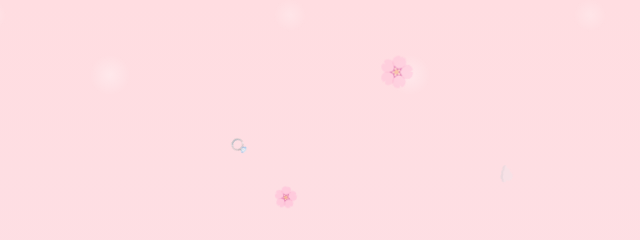
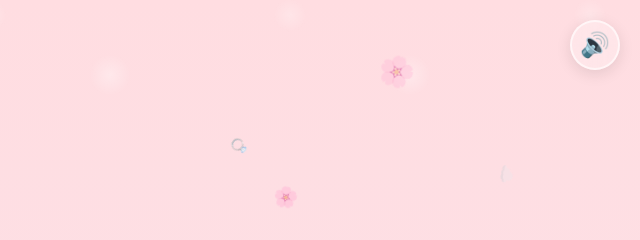
Before and after one commit to Yash-rev/prom, a plain HTML site: page index.html in a window 1280 px wide. Shown: the top 240 px of the page, 640-1280 px from the left. Drawn offline with Linux system fonts and the light colour scheme.

Commit message:
music bug fix

```diff
--- a/index.html
+++ b/index.html
@@ -11,6 +11,10 @@
 
     <div class="scroll-background"></div>
     <div class="floating-particles"></div>
+
+    <button id="mute-btn" class="mute-btn" onclick="toggleMute()">
+    <span id="mute-icon">🔊</span>
+</button>
 
     <header class="hero">
         <div class="floating-icons">✨ 💖 ☁️ 🌸</div>
--- a/script.js
+++ b/script.js
@@ -304,13 +304,32 @@ function triggerConfetti() {
     }
 }
 
+let isMuted = false;
+let chimeAudio = new Audio('chime.mp3');
+chimeAudio.volume = 0.2;
+
+function toggleMute() {
+    isMuted = !isMuted;
+    const muteIcon = document.getElementById('mute-icon');
+
+    muteIcon.innerText = isMuted ? '🔇' : '🔊';
+
+    if (isMuted) {
+        chimeAudio.pause();
+    }
+    else{
+        chimeAudio.play();
+    }
+}
 
 function playSoftChime() {
+    if (isMuted) return;
 
-    const audio = new Audio('chime.mp3');
-    audio.volume = 0.2;
-    audio.play().catch(e => console.log("Audio play failed (user interaction needed first)"));
-    console.log("🎵 *Soft Chime Sound*");
+    if (!chimeAudio.paused) {
+        return;
+    }
+
+    chimeAudio.play().catch(e => console.log("Audio play failed."));
 }
 
 function initMusicPlayer() {
--- a/style.css
+++ b/style.css
@@ -390,3 +390,28 @@ body {
 .promise-card:hover .promise-icon {
     transform: scale(1.1) rotate(5deg);
 }
+
+.mute-btn {
+    position: fixed;
+    top: 20px;
+    right: 20px;
+    z-index: 10002;
+    background: var(--glass-bg);
+    backdrop-filter: blur(10px);
+    border: 2px solid var(--glass-border);
+    border-radius: 50%;
+    width: 50px;
+    height: 50px;
+    cursor: pointer;
+    font-size: 1.5rem;
+    display: flex;
+    justify-content: center;
+    align-items: center;
+    transition: all 0.3s ease;
+    box-shadow: 0 4px 15px rgba(0, 0, 0, 0.1);
+}
+
+.mute-btn:hover {
+    transform: scale(1.1);
+    background: rgba(255, 255, 255, 0.4);
+}
```
